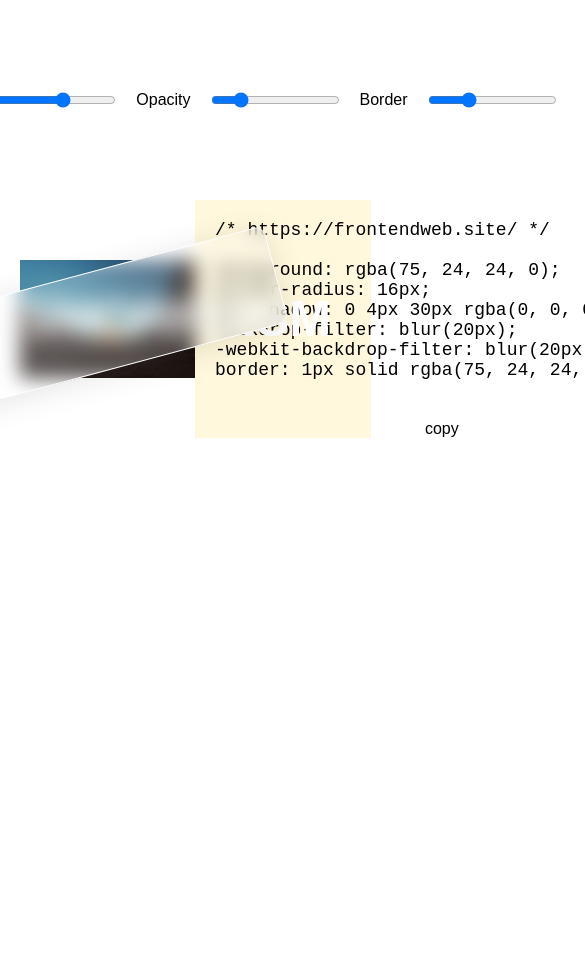
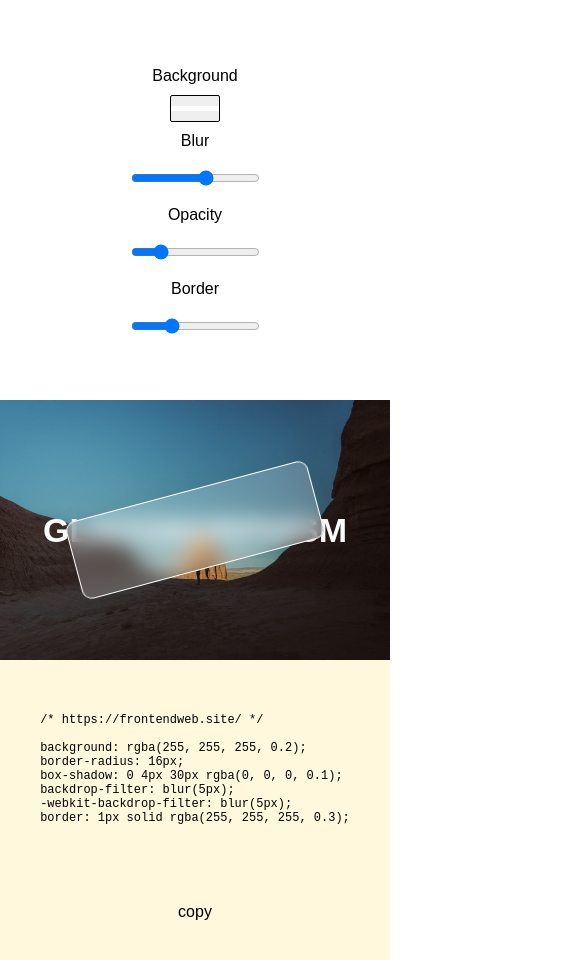
Before and after one commit to dhaneshsaini/glassmorphism-css-generator, a plain HTML site: page index.html in a window 390 px wide. Shown: the top 960 px of the page, 585 px wide, since content can reach past the window. Before the commit the page ends 844 px from the top, so only its background shows below. Drawn offline with Linux system fonts and the light colour scheme.

Commit message:
v1.1
mobile responsive

```diff
--- a/index.html
+++ b/index.html
@@ -6,6 +6,7 @@
     <meta name="viewport" content="width=device-width, initial-scale=1.0" />
     <title>Glassmorphism CSS Generator</title>
     <link rel="stylesheet" href="style.css" />
+    <link rel="stylesheet" href="responsive.css" />
   </head>
   <body>
     <div class="glassmorphism">
@@ -13,11 +14,34 @@
         <label for="cardColor">Background</label>
         <input type="color" id="cardColor" oninput="change()" value="#FFFFFF" />
         <label for="blurValue">Blur</label>
-      <input type="range" min="0" max="25" value="15" id="blurValue" oninput="change()" />
+        <input
+          type="range"
+          min="0"
+          max="25"
+          value="15"
+          id="blurValue"
+          oninput="change()"
+        />
         <label for="opacity">Opacity</label>
-      <input type="range" min="0" max="1" step="0.01" value="0.2" id="opacity" oninput="change()" />
+        <input
+          type="range"
+          min="0"
+          max="1"
+          step="0.01"
+          value="0.2"
+          id="opacity"
+          oninput="change()"
+        />
         <label for="saturation">Border</label>
-      <input type="range" min="0" max="1" step="0.01" value="0.3" id="saturation" oninput="change()" />
+        <input
+          type="range"
+          min="0"
+          max="1"
+          step="0.01"
+          value="0.3"
+          id="saturation"
+          oninput="change()"
+        />
       </div>
       <div class="displayGlass">
         <img src="bgImg.jpg" alt="Glassmorphism CSS Generator" />
@@ -25,17 +49,9 @@
         <div class="card"></div>
       </div>
       <div class="cssOutput">
-      <div id="cssOut"><pre>
-/* https://frontendweb.site/ */
-
-background: rgba(75, 24, 24, 0);
-border-radius: 16px;
-box-shadow: 0 4px 30px rgba(0, 0, 0, 0.1);
-backdrop-filter: blur(20px);
--webkit-backdrop-filter: blur(20px);
-border: 1px solid rgba(75, 24, 24, 0.58);
-      </pre></div>
+        <pre id="cssOut"></pre>
         <div class="copyBtn">copy</div>
+      </div>
     </div>
     <script src="./main.js"></script>
   </body>
--- a/main.js
+++ b/main.js
@@ -2,6 +2,17 @@ let cssOut = document.getElementById('cssOut');
 let inp = document.querySelectorAll('input');
 let card = document.querySelector('.card');
 let cs = card.style;
+
+cssOut.innerText = `
+/* https://frontendweb.site/ */
+
+background: rgba(255, 255, 255, 0.2);
+border-radius: 16px;
+box-shadow: 0 4px 30px rgba(0, 0, 0, 0.1);
+backdrop-filter: blur(5px);
+-webkit-backdrop-filter: blur(5px);
+border: 1px solid rgba(255, 255, 255, 0.3);
+`;
 
 const hexToRgb = hex =>
     hex.replace(/^#?([a-f\d])([a-f\d])([a-f\d])$/i
@@ -14,7 +25,6 @@ function change() {
     cs.backdropFilter = `blur(${inp[1].value}px)`;
     cs.border = `1px solid rgba(${hexToRgb(inp[0].value)},${inp[3].value})`;
 
-
     cssOut.innerText = `
 /* https://frontendweb.site/ */
 
@@ -26,3 +36,11 @@ backdrop-filter: blur(${inp[1].value}px);
 border: 1px solid rgba(${hexToRgb(inp[0].value)},${inp[3].value});
 `;
 }
+
+// copy code
+const copyBtn = document.querySelector('.copyBtn');
+copyBtn.onclick = () => {
+    cssOut.select();
+    cssOut.setSelectionRange(0, 99999);
+    navigator.clipboard.writeText(cssOut.innerText);
+}
--- /dev/null
+++ b/responsive.css
@@ -0,0 +1,41 @@
+@media screen and (max-width: 480px) {
+  .glassmorphism {
+    width: 100%;
+    margin: 0;
+    grid-template-columns: repeat(1, 100%);
+    grid-template-rows: repeat(3, auto);
+  }
+  .proSetting {
+    height: 400px;
+    padding: 0;
+    display: flex;
+    grid-column-start: span 1;
+    flex-direction: column;
+  }
+  .proSetting > label {
+    padding: 10px 0;
+  }
+  .proSetting > input {
+    margin: 0;
+    padding: 10px 0;
+  }
+  .displayGlass h1 {
+    font-size: 34px;
+  }
+  .displayGlass .card {
+    width: 250px;
+    height: 80px;
+  }
+  .cssOutput{
+      height: 300px;
+  }
+  #cssOut {
+    padding: 0;
+    font-size: 12px;
+  }
+}
+
+/* Tablet Screen */
+@media screen and (max-width: 768px) {
+
+}
--- a/style.css
+++ b/style.css
@@ -9,10 +9,10 @@ body {
   font-family: sans-serif;
 }
 .glassmorphism {
-  width: 100%;
+  width: 90%;
   margin: 0 5%;
   display: grid;
-  grid-template-columns: repeat(2, 45%);
+  grid-template-columns: repeat(2, 50%);
   grid-template-rows: repeat(2, auto);
 }
 .proSetting {
@@ -29,6 +29,8 @@ body {
 input[type="color"] {
   border: none;
   -webkit-appearance: none;
+  border: 1px solid #000;
+  border-radius: 2px;
 }
 input[type="color"]::-webkit-color-swatch-wrapper {
   padding: 0;
@@ -76,4 +78,8 @@ input[type="color"]::-webkit-color-swatch {
   padding: 20px;
 }
 .copyBtn {
+  cursor: pointer;
 }
+.copyBtn:active {
+  background-color: aqua;
+}
```
Lines whose indentation alone changed are shown as unchanged.
